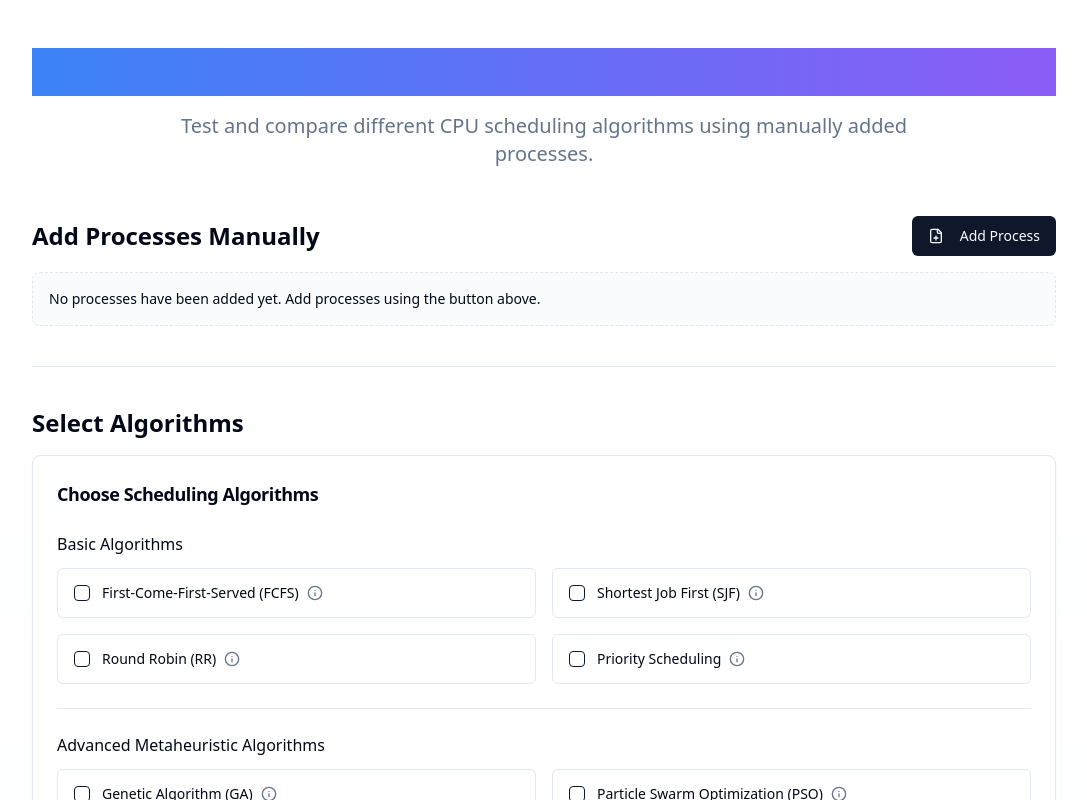
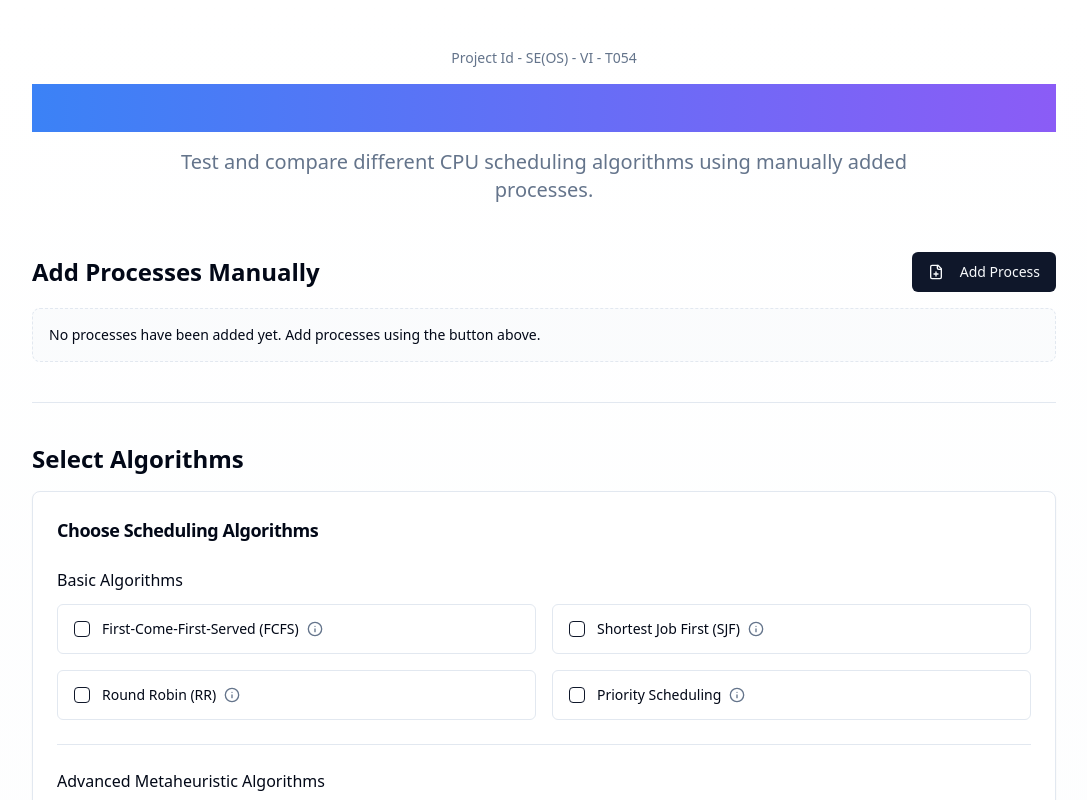
Before and after one commit to NiveshJain41/sched-sim-visualize-cpu, a React (Vite) app: page / in a window 1280 px wide. Shown: the top 800 px of the page, without its empty margins (96-1183 px from the left). Built offline with nearby package versions, Linux system fonts and the light colour scheme.

Commit message:
Add project ID header
Adds a header with the project ID to the main page.

```diff
--- a/src/pages/Index.tsx
+++ b/src/pages/Index.tsx
@@ -128,6 +128,9 @@ const Index = () => {
     <div className="min-h-screen bg-gradient-to-b from-background to-secondary/20">
       <header className="container mx-auto py-12 px-4">
         <div className="max-w-5xl mx-auto text-center space-y-4">
+          {/* Project ID Header */}
+          <p className="text-sm font-medium text-muted-foreground mb-2">Project Id - SE(OS) - VI - T054</p>
+
           <h1 className="text-4xl md:text-5xl font-bold bg-clip-text text-transparent cpu-gradient">
             CPU Scheduling Simulator
           </h1>
```
